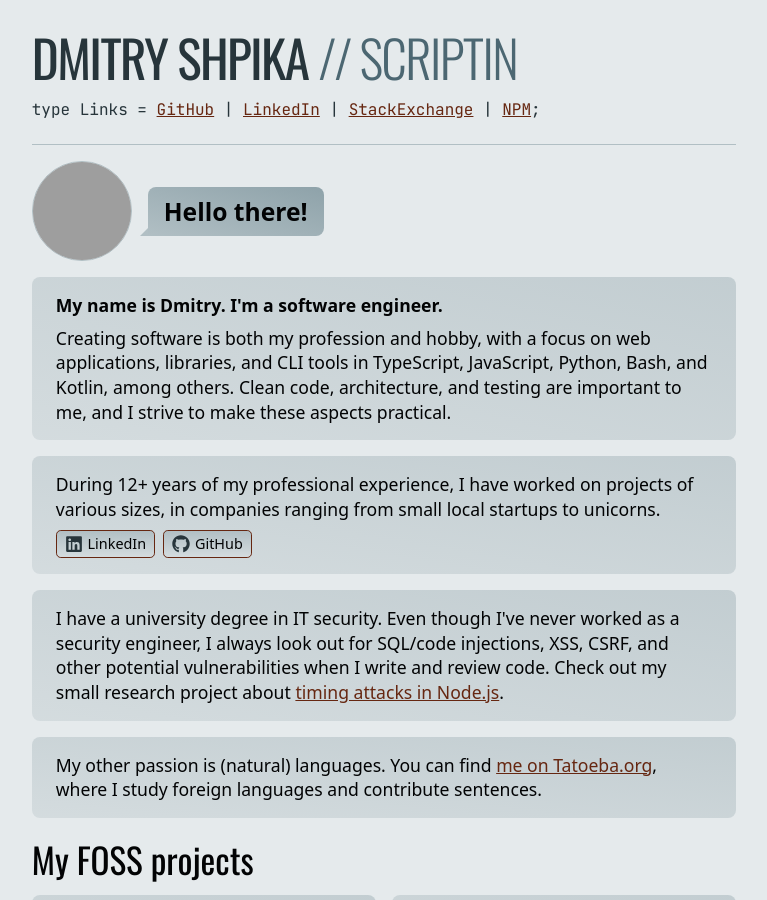
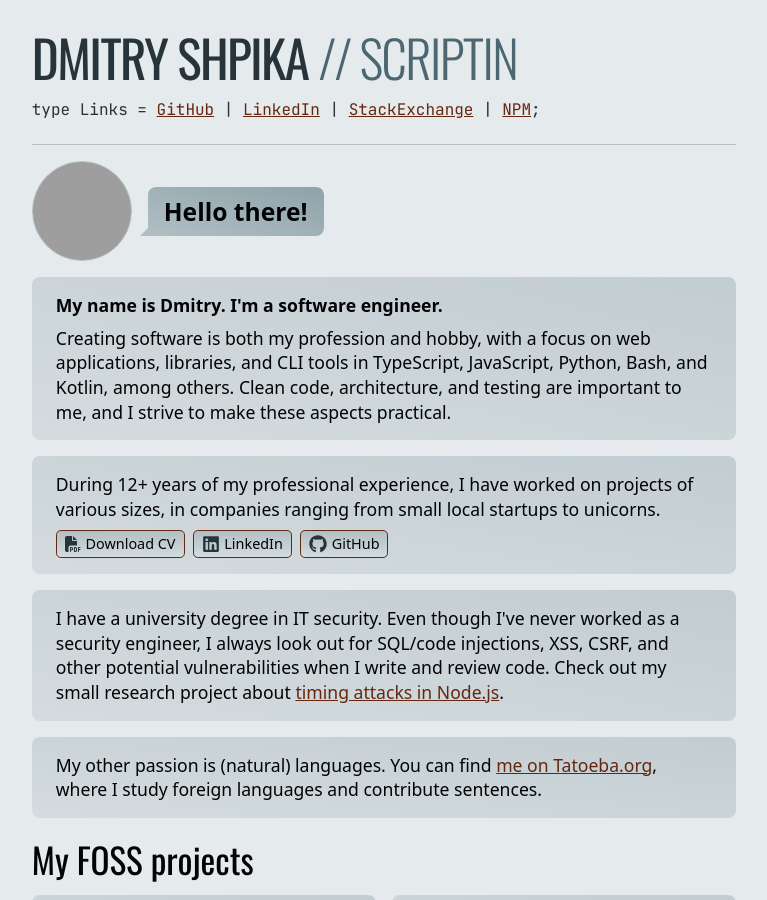
Before and after one commit to scriptin/scriptin.github.io, a Jekyll site: the page built from index.html, in a window 1280 px wide and 900 px high, cut to the strip 0-900 px from the top of the window. Shown: the whole strip, without its empty margins (256-1023 px from the left). Built offline with Jekyll 4.4.1, drawn with Linux system fonts in a browser that asks for light colours; grey boxes are pictures that could not be loaded.

Commit message:
CV with Typst

```diff
--- a/_config.yml
+++ b/_config.yml
@@ -18,6 +18,7 @@ exclude:
   - "devbox.lock"
   - ".devbox"
   - "styles"
+  - "cv"
   - "node_modules"
   - "package.json"
   - "package-lock.json"
--- a/devbox.json
+++ b/devbox.json
@@ -2,7 +2,8 @@
   "packages": [
     "ruby@2.7.4",
     "bundler@2.1.4",
-    "nodejs@22.3.0"
+    "nodejs@22.3.0",
+    "typst@0.11.1"
   ],
   "shell": {
     "init_hook": [
@@ -15,6 +16,9 @@
       ],
       "styles:watch": [
         "npm run styles:watch"
+      ],
+      "cv:watch": [
+        "typst watch --font-path assets/fonts cv/cv.typ files/Dmitry_Shpika_CV.pdf"
       ]
     }
   }
--- a/index.html
+++ b/index.html
@@ -39,13 +39,13 @@ layout: default
                 in companies ranging from small local startups to unicorns.
             </p>
             <p class="buttons">
-<!--                <a href="https://www.linkedin.com/in/dmitry-shpika/" class="button small">-->
-<!--                    <svg xmlns="http://www.w3.org/2000/svg" width="16" height="16" viewBox="0 0 512 512">-->
-<!--                        &lt;!&ndash;!Font Awesome Free 6.5.2 by @fontawesome - https://fontawesome.com License - https://fontawesome.com/license/free Copyright 2024 Fonticons, Inc.&ndash;&gt;-->
-<!--                        <path d="M0 64C0 28.7 28.7 0 64 0L224 0l0 128c0 17.7 14.3 32 32 32l128 0 0 144-208 0c-35.3 0-64 28.7-64 64l0 144-48 0c-35.3 0-64-28.7-64-64L0 64zm384 64l-128 0L256 0 384 128zM176 352l32 0c30.9 0 56 25.1 56 56s-25.1 56-56 56l-16 0 0 32c0 8.8-7.2 16-16 16s-16-7.2-16-16l0-48 0-80c0-8.8 7.2-16 16-16zm32 80c13.3 0 24-10.7 24-24s-10.7-24-24-24l-16 0 0 48 16 0zm96-80l32 0c26.5 0 48 21.5 48 48l0 64c0 26.5-21.5 48-48 48l-32 0c-8.8 0-16-7.2-16-16l0-128c0-8.8 7.2-16 16-16zm32 128c8.8 0 16-7.2 16-16l0-64c0-8.8-7.2-16-16-16l-16 0 0 96 16 0zm80-112c0-8.8 7.2-16 16-16l48 0c8.8 0 16 7.2 16 16s-7.2 16-16 16l-32 0 0 32 32 0c8.8 0 16 7.2 16 16s-7.2 16-16 16l-32 0 0 48c0 8.8-7.2 16-16 16s-16-7.2-16-16l0-64 0-64z"/>-->
-<!--                    </svg>-->
-<!--                    Download CV-->
-<!--                </a>-->
+                <a href="/files/Dmitry_Shpika_CV.pdf" class="button small">
+                    <svg xmlns="http://www.w3.org/2000/svg" width="16" height="16" viewBox="0 0 512 512">
+                        <!--!Font Awesome Free 6.5.2 by @fontawesome - https://fontawesome.com License - https://fontawesome.com/license/free Copyright 2024 Fonticons, Inc.-->
+                        <path d="M0 64C0 28.7 28.7 0 64 0L224 0l0 128c0 17.7 14.3 32 32 32l128 0 0 144-208 0c-35.3 0-64 28.7-64 64l0 144-48 0c-35.3 0-64-28.7-64-64L0 64zm384 64l-128 0L256 0 384 128zM176 352l32 0c30.9 0 56 25.1 56 56s-25.1 56-56 56l-16 0 0 32c0 8.8-7.2 16-16 16s-16-7.2-16-16l0-48 0-80c0-8.8 7.2-16 16-16zm32 80c13.3 0 24-10.7 24-24s-10.7-24-24-24l-16 0 0 48 16 0zm96-80l32 0c26.5 0 48 21.5 48 48l0 64c0 26.5-21.5 48-48 48l-32 0c-8.8 0-16-7.2-16-16l0-128c0-8.8 7.2-16 16-16zm32 128c8.8 0 16-7.2 16-16l0-64c0-8.8-7.2-16-16-16l-16 0 0 96 16 0zm80-112c0-8.8 7.2-16 16-16l48 0c8.8 0 16 7.2 16 16s-7.2 16-16 16l-32 0 0 32 32 0c8.8 0 16 7.2 16 16s-7.2 16-16 16l-32 0 0 48c0 8.8-7.2 16-16 16s-16-7.2-16-16l0-64 0-64z"/>
+                    </svg>
+                    Download CV
+                </a>
                 <a href="https://www.linkedin.com/in/dmitry-shpika/" class="button small">
                     <svg xmlns="http://www.w3.org/2000/svg" width="18" height="18" viewBox="0 0 448 512">
                         <!--!Font Awesome Free 6.5.2 by @fontawesome - https://fontawesome.com License - https://fontawesome.com/license/free Copyright 2024 Fonticons, Inc.-->
```
Also changed, not shown: 4 other files.
